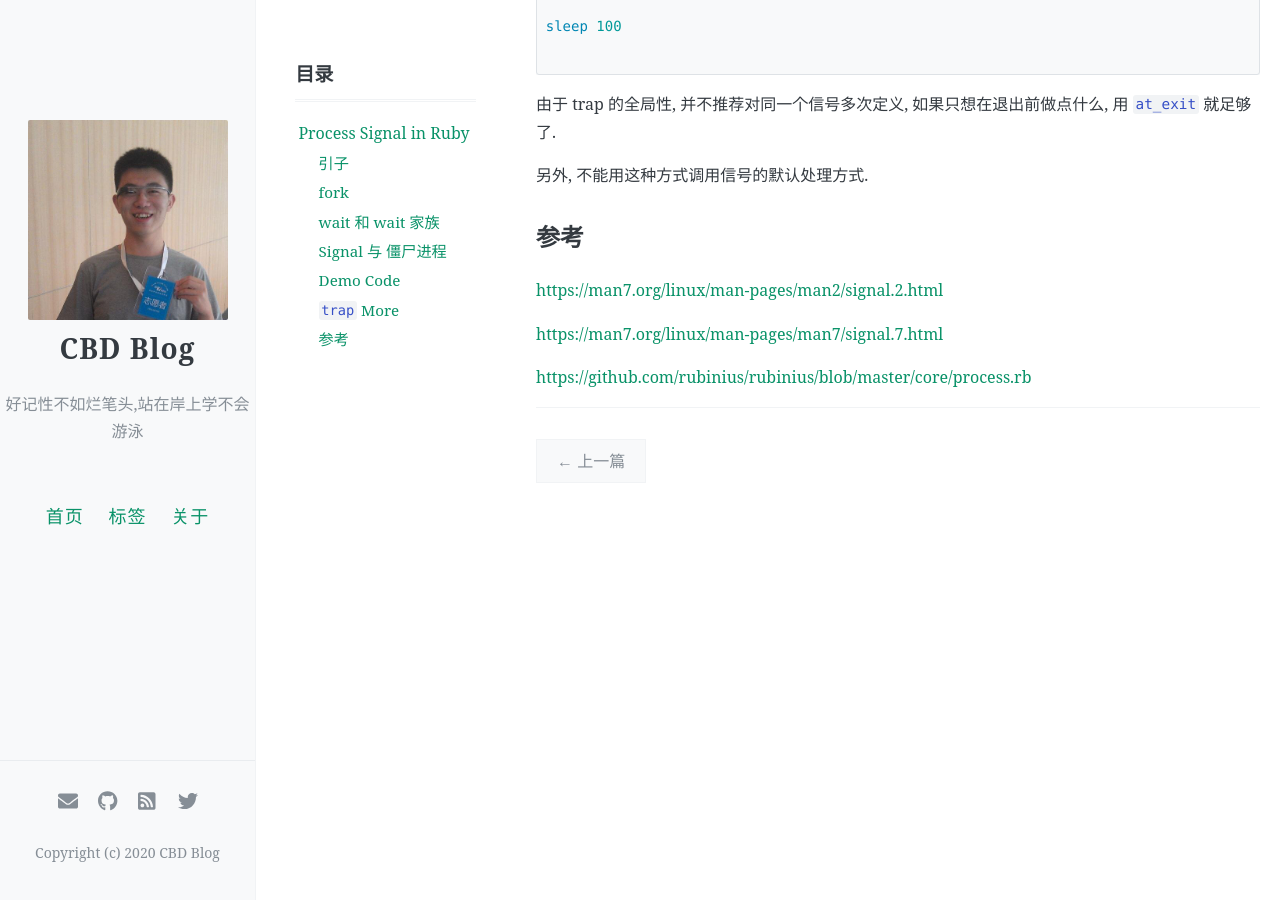
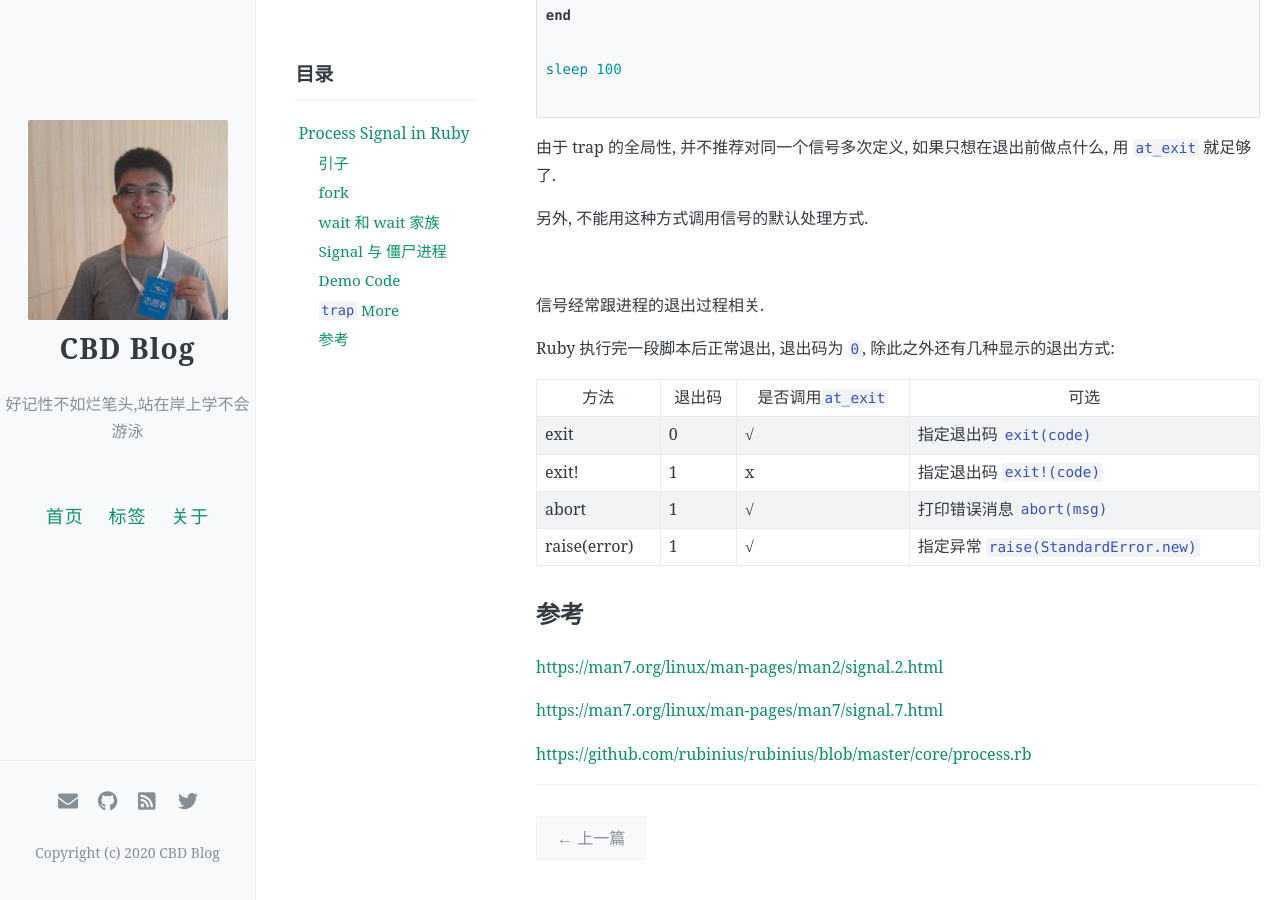
Before and after one commit to icbd/icbd.github.io, a Jekyll site: the page built from _posts/ruby/2020-08-31-process-signal-in-ruby.md, in a window 1280 px wide and 900 px high, scrolled down 5992 px. Built offline with Jekyll 4.4.1, drawn with Linux system fonts in a browser that asks for light colours; comment, search, counter and statistics services are not loaded.

Commit message:
Update 2020-08-31-process-signal-in-ruby.md

````diff
--- a/_posts/ruby/2020-08-31-process-signal-in-ruby.md
+++ b/_posts/ruby/2020-08-31-process-signal-in-ruby.md
@@ -169,6 +169,8 @@ process child pid: 5712
 
 这是一个典型输出, 三个子进程结束, 父进程只处理了其中两个, 导致漏掉的那个子进程变成了僵尸进程.
 
+<br/>
+
 > 改进:
 
 ```ruby
@@ -244,6 +246,19 @@ sleep 100
 
 另外, 不能用这种方式调用信号的默认处理方式.
 
+<br/>
+
+信号经常跟进程的退出过程相关.
+
+Ruby 执行完一段脚本后正常退出, 退出码为 `0`, 除此之外还有几种显示的退出方式:
+
+|方法|退出码|是否调用`at_exit`|可选|
+|---|---|---|---|
+|exit|0|√| 指定退出码 `exit(code)` |
+|exit!|1|x| 指定退出码 `exit!(code)` |
+|abort|1|√| 打印错误消息 `abort(msg)` |
+|raise(error)|1|√| 指定异常 `raise(StandardError.new)` |
+
 ## 参考
 
 [https://man7.org/linux/man-pages/man2/signal.2.html](https://man7.org/linux/man-pages/man2/signal.2.html)
````
